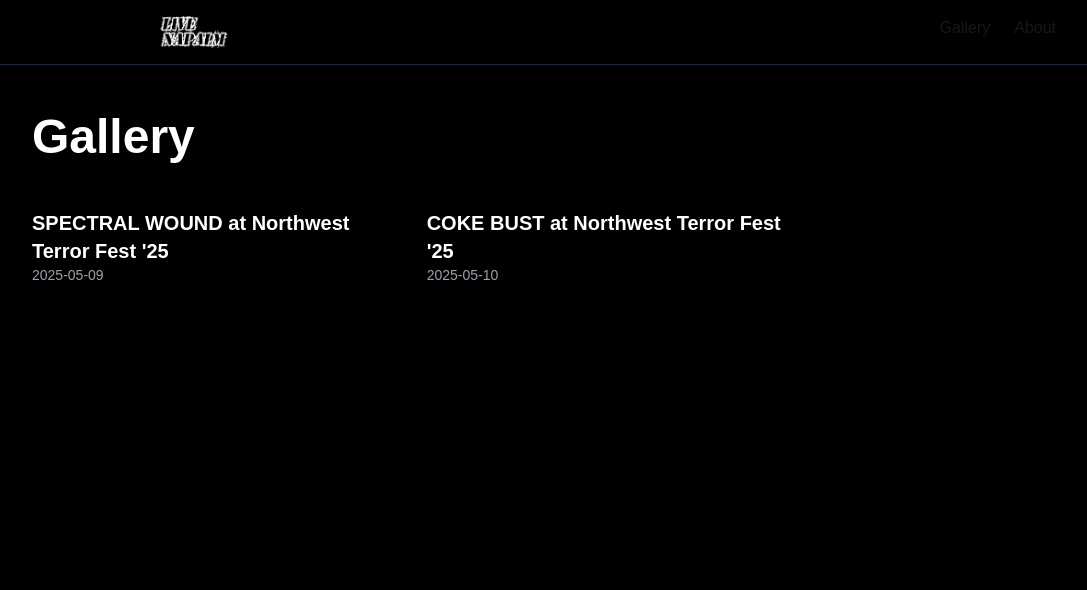
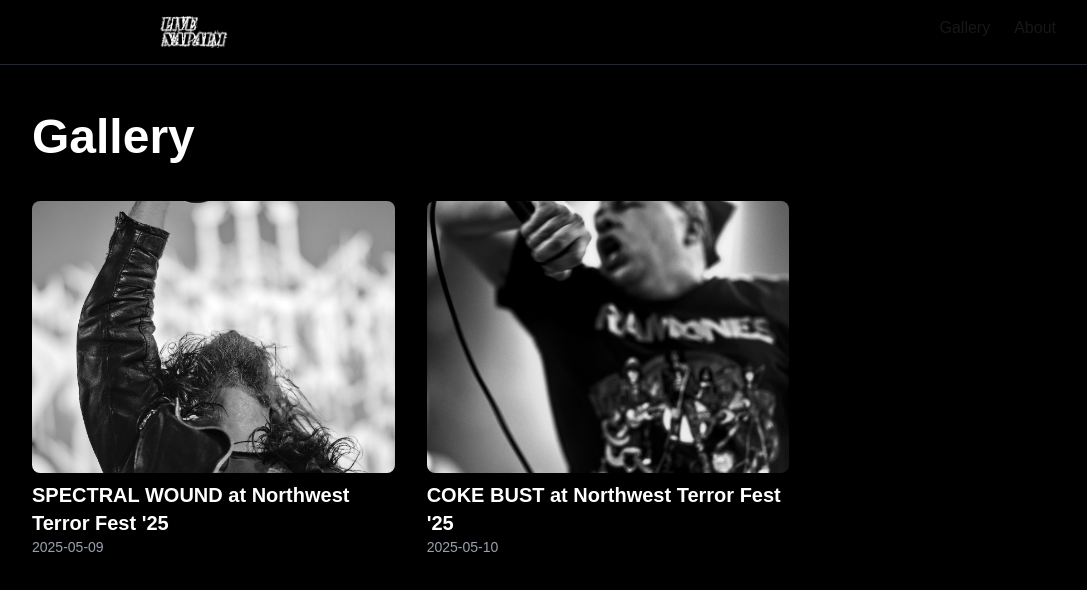
Before and after one commit to chrisfahey1010/livenapalm-site, a Next.js app: page /gallery in a window 1280 px wide. Shown: the top 590 px of the page, without its empty margins (32-1119 px from the left). Built offline with nearby package versions, Linux system fonts and the light colour scheme.

Commit message:
Fix support for thumbnails in Gallery

```diff
--- a/app/gallery/page.tsx
+++ b/app/gallery/page.tsx
@@ -2,8 +2,8 @@
 import Image from 'next/image';
 import { getAllPostsMetadata } from '@/lib/posts';
 
-export default function GalleryPage() {
-  const posts = getAllPostsMetadata();
+export default async function GalleryPage() {
+  const posts = await getAllPostsMetadata();
 
   return (
     <main className="min-h-screen bg-black text-white px-4 py-12">
@@ -13,11 +13,13 @@
           {posts.map((post) => (
             <Link key={post.slug} href={`/photos/${post.slug}`}>
               <div className="group">
-                <div className="aspect-w-4 aspect-h-3 relative overflow-hidden rounded-lg shadow-lg">
+                <div className="relative overflow-hidden rounded-lg shadow-lg w-full" style={{ paddingTop: '75%' }}>
+                  {/* paddingTop: "75%" creates a 4:3 aspect box */}
                   <Image
                     src={post.imageSrc}
                     alt={post.altText}
                     fill
+                    loading="lazy"
                     className="object-cover group-hover:scale-105 transition-transform duration-300 ease-in-out"
                   />
                 </div>
--- a/app/photos/[slug]/page.tsx
+++ b/app/photos/[slug]/page.tsx
@@ -2,7 +2,7 @@
 import PhotoPost from '@/components/PhotoPost';
 
 export async function generateStaticParams() {
-  const posts = getAllPostsMetadata();
+  const posts = await getAllPostsMetadata();
   return posts.map((post) => ({ slug: post.slug }));
 }
 
--- a/lib/posts.ts
+++ b/lib/posts.ts
@@ -27,7 +27,7 @@
   };
 }
 
-export function getAllPostsMetadata() {
+export async function getAllPostsMetadata() {
   const filenames = fs.readdirSync(postsDirectory);
 
   return filenames.map((filename) => {
@@ -40,8 +40,10 @@
       slug,
       title: data.title,
       date: data.date,
-      imageSrc: Array.isArray(data.images) ? data.images[0] : data.imageSrc,
-      altText: data.altText || '',
+      imageSrc: Array.isArray(data.images) && data.images.length > 0
+        ? data.images[0]
+        : '/logo.png',
+      altText: data.alt || '',
     };
   });
 }
--- a/posts/2025-05-09_SpectralWound.md
+++ b/posts/2025-05-09_SpectralWound.md
@@ -2,7 +2,7 @@
 title: "SPECTRAL WOUND at Northwest Terror Fest '25"
 date: "2025-05-09"
 location: "Seattle, WA"
-altText: "Spectral Wound at NWTF '25"
+alt: "Spectral Wound at NWTF '25"
 images:
   - /photos/2025-05-09_SpectralWound/2025-05-09_SpectralWound_1.jpg
   - /photos/2025-05-09_SpectralWound/2025-05-09_SpectralWound_2.jpg
--- a/posts/2025-05-10_CokeBust.md
+++ b/posts/2025-05-10_CokeBust.md
@@ -2,7 +2,7 @@
 title: "COKE BUST at Northwest Terror Fest '25"
 date: "2025-05-10"
 location: "Seattle, WA"
-altText: "Coke Bust at NWTF '25"
+alt: "Coke Bust at NWTF '25"
 images:
   - /photos/2025-05-10_CokeBust/2025-05-10_CokeBust_1.jpg
   - /photos/2025-05-10_CokeBust/2025-05-10_CokeBust_2.jpg
```
